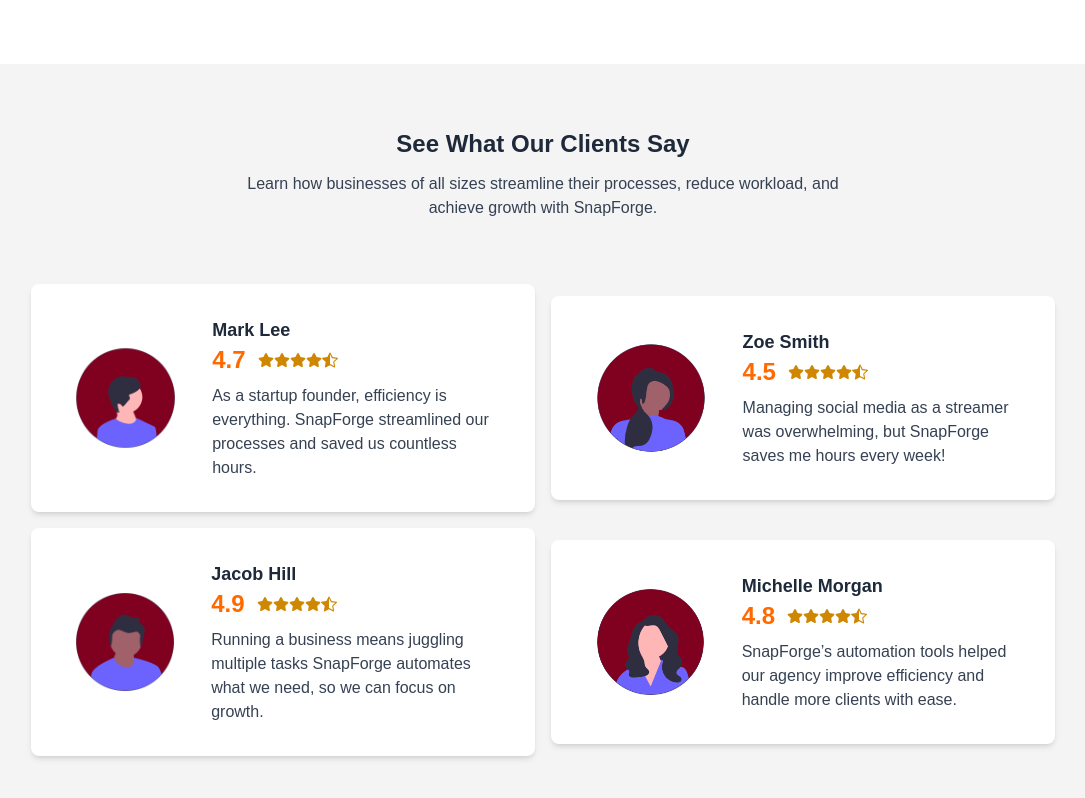
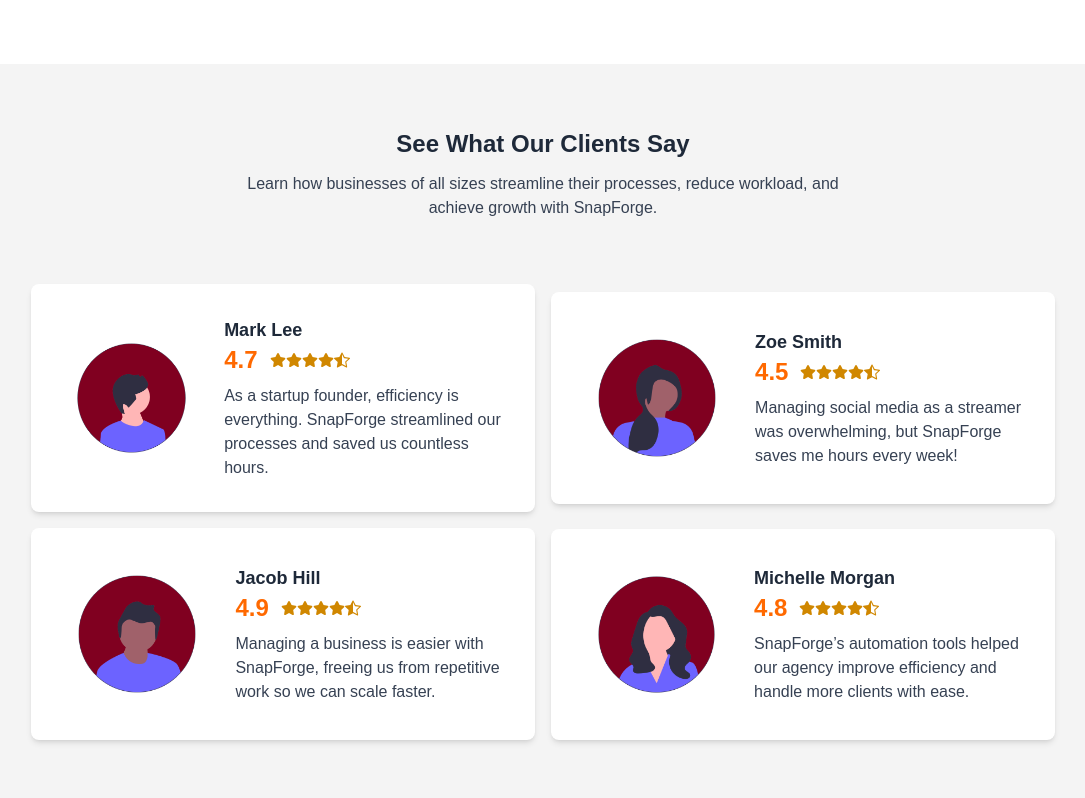
Before and after one commit to berkcantelseren/SnapForge, a Next.js app: page / in a window 1280 px wide. Shown: the part 2704-3502 px from the top of the page, without its empty margins (97-1182 px from the left). Built offline with nearby package versions, Linux system fonts and the light colour scheme; a web font is replaced by a local one.

Commit message:
changed width and height for review cards

```diff
--- a/app/components/Home/Reviews/Reviews.tsx
+++ b/app/components/Home/Reviews/Reviews.tsx
@@ -34,7 +34,7 @@
             image="/images/card12.png"
             name="Jacob Hill"
             rating="4.9"
-            desc="Running a business means juggling multiple tasks SnapForge automates what we need, so we can focus on growth."
+            desc="Managing a business is easier with SnapForge, freeing us from repetitive work so we can scale faster."
           />
         </div>
         <div>
--- a/app/components/Home/Reviews/ReviewsCard.tsx
+++ b/app/components/Home/Reviews/ReviewsCard.tsx
@@ -17,8 +17,8 @@
         <Image
           src={image}
           alt="Reviews Card Profile Picture"
-          width={350}
-          height={350}
+          width={400}
+          height={400}
           className="rounded-lg"
         />
       </div>
```
